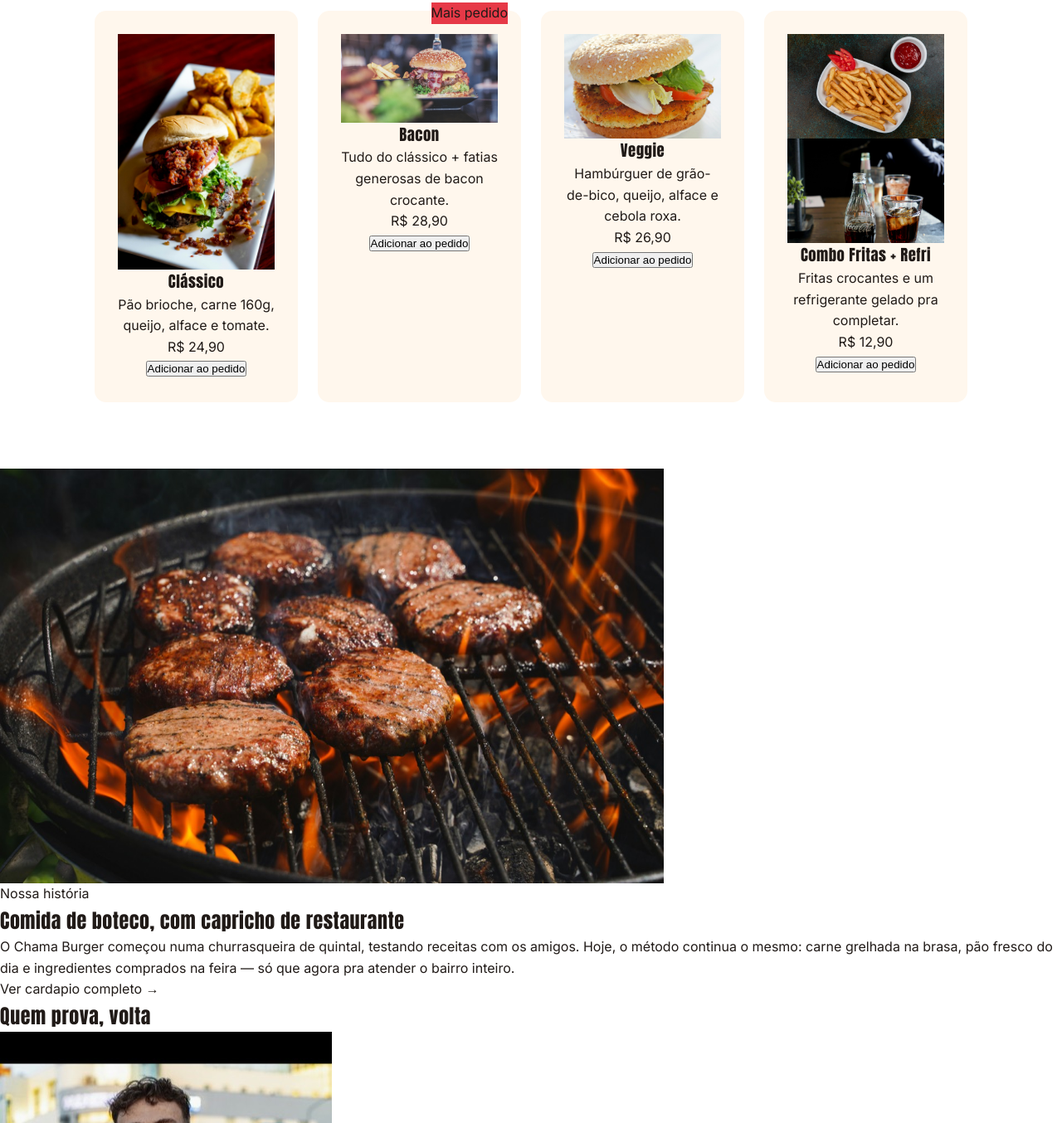
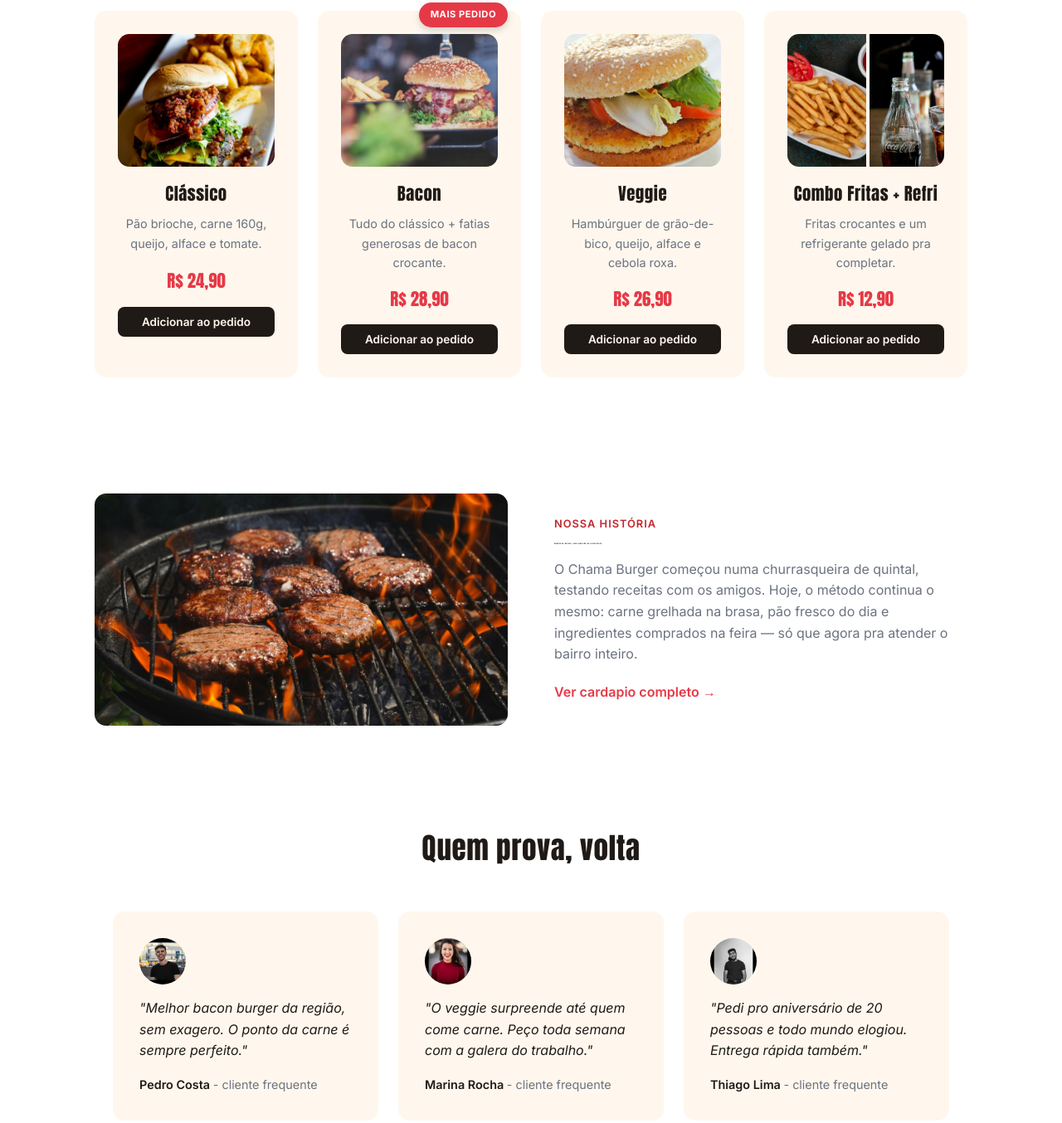
Before and after one commit to phcode00/ChamaBurger, a plain HTML site: page ChamaBurger1/index.html in a window 1280 px wide. Shown: the part 717-2071 px from the top of the page at 83% size. Drawn offline with Linux system fonts and the light colour scheme.

Commit message:
aula 14/10/26

```diff
--- a/ChamaBurger1/index.html
+++ b/ChamaBurger1/index.html
@@ -18,8 +18,8 @@
                 <li><a href="#cardapio">Cardápio</a></li>
                 <li><a href="#sobre">Sobre</a></li>
                 <li><a href="#depoimentos">Depoimentos</a></li>
-                <li><a href="#Reserva">Reservar</a></li>
-                <li><a href="#Contato">Contato</a></li>
+                <li><a href="#reserva">Reservar</a></li>
+                <li><a href="#contato">Contato</a></li>
             </ul>
             <a href="#pedir" class="botao botao-nav">Peça agora</a>
             <button class="menu-abrir" id="menurAbrir" aria-label="Abrir menu">≡</button>
@@ -47,7 +47,7 @@
             <div class="cardapio-itens">
 
                 <article class="cardapio-item">
-                    <div class="cardaipo-item-imagem">
+                    <div class="cardapio-item-imagem">
                         <img src="assets/images/burger-classico.jpg"
                             alt="Foto do burger Clássico: pão brioche, carne, tomate e queijo">
                     </div>
@@ -60,7 +60,7 @@
 
                 <article class="cardapio-item">
                     <span class="selo">Mais pedido</span>
-                    <div class="cardaipo-item-imagem">
+                    <div class="cardapio-item-imagem">
                         <img src="assets/images/burger-bacon.jpg" alt="Foto do burger Bacon com fatias crocantes">
                     </div>
                     <h3>Bacon</h3>
@@ -70,7 +70,7 @@
                 </article>
 
                 <article class="cardapio-item">
-                    <div class="cardaipo-item-imagem">
+                    <div class="cardapio-item-imagem">
                         <img src="assets/images/burger-veggie.jpg"
                             alt="Foto do burger Veggie com grão-de-bico e salada">
                     </div>
@@ -82,7 +82,7 @@
                 </article>
 
                 <article class="cardapio-item">
-                    <div class="cardaipo-item-imagem cardaipo-item-imagem-combo">
+                    <div class="cardapio-item-imagem cardapio-item-imagem-combo">
                         <img src="assets/images/fritas.jpg" alt="Porção de fritas crocantes">
                         <img src="assets/images/bebida.jpg" alt="Refrigerante gelado com gelo">
                     </div>
@@ -97,7 +97,7 @@
 
         <!-- Sobre -->
         <section class="sobre" id="sobre">
-            <div class="Sobre-imagem">
+            <div class="sobre-imagem">
                 <img src="assets/images/sobre-burger.jpg" alt="Hambúrguer na brasa " width="800" height="500">
             </div>
 
@@ -105,35 +105,35 @@
                 <span class="secao-rotulo">Nossa história</span>
                 <h2>Comida de boteco, com capricho de restaurante</h2>
                 <p>O Chama Burger começou numa churrasqueira de quintal, testando receitas com os
-                    amigos. Hoje, o método continua o mesmo: carne grelhada na brasa, pão fresco
-                    do dia e ingredientes comprados na feira — só que agora pra atender o bairro
-                    inteiro.
+                amigos. Hoje, o método continua o mesmo: carne grelhada na brasa, pão fresco
+                do dia e ingredientes comprados na feira — só que agora pra atender o bairro
+                inteiro.
                 </p>
                 <a href="#cardapio" class="link-seta">Ver cardapio completo →</a>
             </div>
         </section>
 
         <!-- Depoimentos -->
-        <section class="Depoimentos" id="Depoimentos">
+        <section class="depoimentos" id="depoimentos">
 
             <h2>Quem prova, volta</h2>
-            <div class="Depoimentos-lista">
+            <div class="depoimentos-lista">
 
-                <article class="Depoimento">
+                <article class="depoimento">
                     <img src="assets/images/avatar-pedro.jpg" alt="foto de Pedro Costa" class="avatar">
                     <p class="citacao">"Melhor bacon burger da região, sem exagero. O ponto da carne é sempre perfeito."
                     </p>
                     <p class="autor">Pedro Costa <span>- cliente frequente</span></p>
                 </article>
 
-                <article class="Depoimento">
+                <article class="depoimento">
                     <img src="assets/images/avatar-marina.jpg" alt="foto de Marina Rocha" class="avatar">
                     <p class="citacao">"O veggie surpreende até quem come carne. Peço toda semana com a galera do
                         trabalho."</p>
                     <p class="autor">Marina Rocha <span>- cliente frequente</span></p>
                 </article>
 
-                <article class="Depoimento">
+                <article class="depoimento">
                     <img src="assets/images/avatar-thiago.jpg" alt="foto de Thiago Lima" class="avatar">
                     <p class="citacao">"Pedi pro aniversário de 20 pessoas e todo mundo elogiou. Entrega rápida também."
                     </p>
--- a/ChamaBurger1/style.css
+++ b/ChamaBurger1/style.css
@@ -1,4 +1,5 @@
 @import url('https://fonts.googleapis.com/css2?family=Anton&family=Inter:ital,opsz,wght@0,14..32,100..900;1,14..32,100..900&display=swap');
+
 
 :root {
     --color-primary: #e63947;
@@ -9,7 +10,11 @@
     --color-gray: #6b7280;
     --radius: 14px;
     --font-titulo: "Anton", Impact, sans-serif;
-    --font-base: "Inter", roboto, Helvetica, Arial, sans-serif;
+    --font-base: "Inter", Roboto, Helvetica, Arial, sans-serif;
+}
+
+html {
+    scroll-behavior: smooth;
 }
 
 * {
@@ -22,7 +27,6 @@ body {
     font-family: var(--font-base);
     color: var(--color-dark);
     line-height: 1.6;
-
 }
 
 h1, h2, h3 {
@@ -121,7 +125,7 @@ img {
 
 .destaque-conteudo {
     max-width: 1100px;
-    margin: 0  auto;
+    margin: 0 auto;
     display: flex;
     align-items: center;
     justify-content: center;
@@ -190,7 +194,7 @@ img {
 }
 
 .cardapio-item:hover {
-    transform: translate(-6px);
+    transform: translateY(-6px);
     box-shadow: 0 12px 24px rgba(0, 0, 0, 0.12);
 }
 
@@ -199,4 +203,178 @@ img {
     top: -10px;
     right: 16px;
     background: var(--color-primary);
+    color: #fff;
+    font-size: 0.7rem;
+    font-weight: 700;
+    text-transform: uppercase;
+    letter-spacing: 0.5px;
+    padding: 6px 14px;
+    border-radius: 999px;
+    box-shadow: 0 4px 8px rgba(0, 0, 0, 0.15);
 }
+
+.cardapio-item-imagem {
+    width: 100%;
+    height: 160px;
+    margin-bottom: 16px;
+    border-radius: var(--radius);
+    overflow: hidden;
+}
+
+.cardapio-item-imagem img {
+    width: 100%;
+    height: 100%;
+    object-fit: cover;
+}
+
+.cardapio-item-imagem-combo {
+    display: flex;
+    gap: 4px;
+}
+
+.cardapio-item-imagem-combo img {
+    width: 50%;
+    height: 100%;
+    object-fit: cover;
+}
+
+.cardapio-item h3 {
+    font-size: 1.3rem;
+    margin-bottom: 8px;
+}
+
+.cardapio-item p {
+    color: var(--color-gray);
+    font-size: 0.9rem;
+    margin-bottom: 16px;
+    min-height: 48px;
+}
+
+.preco {
+    font-family: var(--font-titulo);
+    color: var(--color-primary);
+    font-size: 1.3rem;
+}
+
+.adicionar-carrinho {
+    width: 100%;
+    background-color: var(--color-dark);
+    color: var(--color-light);
+    padding: 10px;
+    border-radius: 8px;
+    margin-top: 14px;
+    border: none;
+    font-family: var(--font-base);
+    font-weight: 600;
+    font-size: 0.85rem;
+    cursor: pointer;
+    transition: background 0.2s;
+}
+
+.adicionar-carrinho:hover {
+    background-color: var(--color-primary);
+}
+
+.sobre {
+    max-width: 1100px;
+    margin: 0 auto;
+    padding: 60px 24px;
+    display: flex;
+    align-items: center;
+    gap: 56px;
+}
+
+.sobre-texto {
+    flex: 1 1 400px;
+}
+
+.secao-rotulo{
+    display: block;
+    font-family: var(--font-base);
+    font-size: 0.8rem;
+    font-weight: 600;
+    color: var(--color-primary-dark);
+    text-transform: uppercase;
+    letter-spacing: 1px;
+    margin-bottom: 12px;
+}
+
+.sobre-texto h2 {
+    font-size: 1.8px;
+    margin-bottom: 16px;
+}
+
+.sobre-texto p {
+    color: var(--color-gray);
+    margin-bottom: 20px;
+}
+
+.link-seta {
+    color: var(--color-primary);
+    font-weight: 600;
+}
+
+.link-seta:hover{
+    text-decoration: underline;
+}
+.sobre-imagem {
+    flex: 1 1 400px;
+}
+
+.sobre-imagem img {
+    border-radius: var(--radius);
+    width: 100%;
+    height: auto;
+}
+
+.depoimentos {
+    max-width: 1100px;
+    margin: 0 auto;
+    padding: 60px 24px;
+    text-align: center;
+}
+
+.depoimentos h2 {
+    font-size: 2.2rem;
+    margin-bottom: 48px;
+}
+
+.depoimentos-lista {
+    display: flex;
+    gap: 24px;
+    flex-wrap: wrap;
+    justify-content: center;
+}
+
+.depoimento {
+    background-color: var(--color-light);
+    border-radius: var(--radius);
+    padding: 32px;
+    flex: 1 1 280px;
+    max-width: 320px;
+    text-align: left;
+}
+
+.avatar {
+    width: 56px;
+    height: 56px;
+    border-radius: 50%;
+    object-fit: cover;
+    margin-bottom: 16px;
+}
+
+.citacao {
+    font-style: italic;
+    color: var(--color-dark);
+    margin-bottom: 16px;
+}
+
+.autor {
+    font-weight: 600;
+    font-size: 0.9rem;
+}
+
+.autor span {
+    font-weight: 400;
+    color: var(--color-gray);
+}
```
